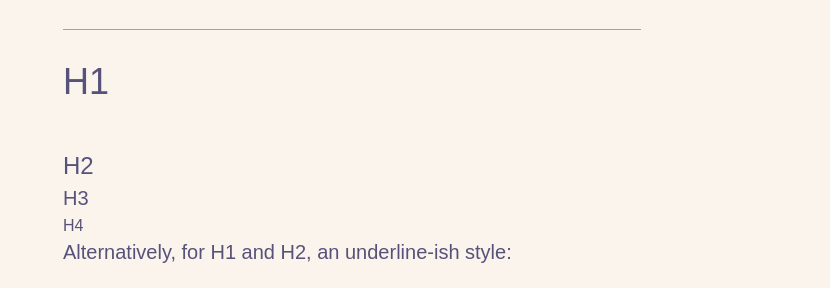
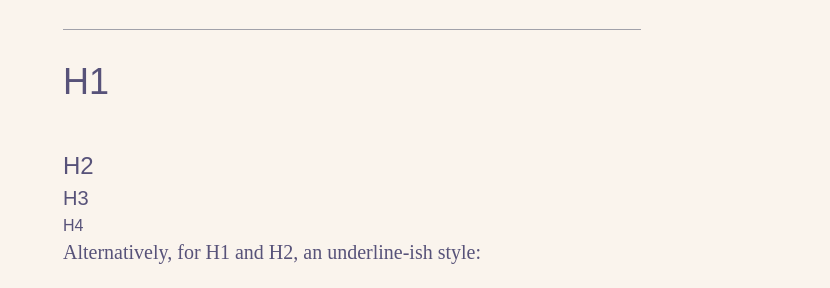
Before and after one commit to schmeekygeek/blog, an Astro site: page /posts/qwotes in a window 1280 px wide. Shown: the part 645-933 px from the top of the page, without its empty margins (225-1055 px from the left). Built offline with nearby package versions, Linux system fonts and the light colour scheme; Astro itself is replaced by a stand-in of ours; some packages are replaced by stand-ins of ours; a web font is replaced by a local one.

Commit message:
switch from satoshi to gambetta as body font

```diff
--- a/src/components/Content.astro
+++ b/src/components/Content.astro
@@ -9,6 +9,7 @@
   prose-headings:dark:text-rosePine-text
   prose-headings:text-rosePineDawn-text
   prose-li:text-xl
+  prose-li:font-gambetta
   prose-li:font-normal
   prose-li:list-outside
   prose-li:mb-0
@@ -16,6 +17,7 @@
   prose-li:dark:text-rosePine-text
   prose-p:text-xl
   prose-p:font-normal
+  prose-p:font-gambetta
   prose-p:text-rosePineDawn-text
   prose-p:dark:text-rosePine-text
   prose-a:decoration-rosePine-love
```
